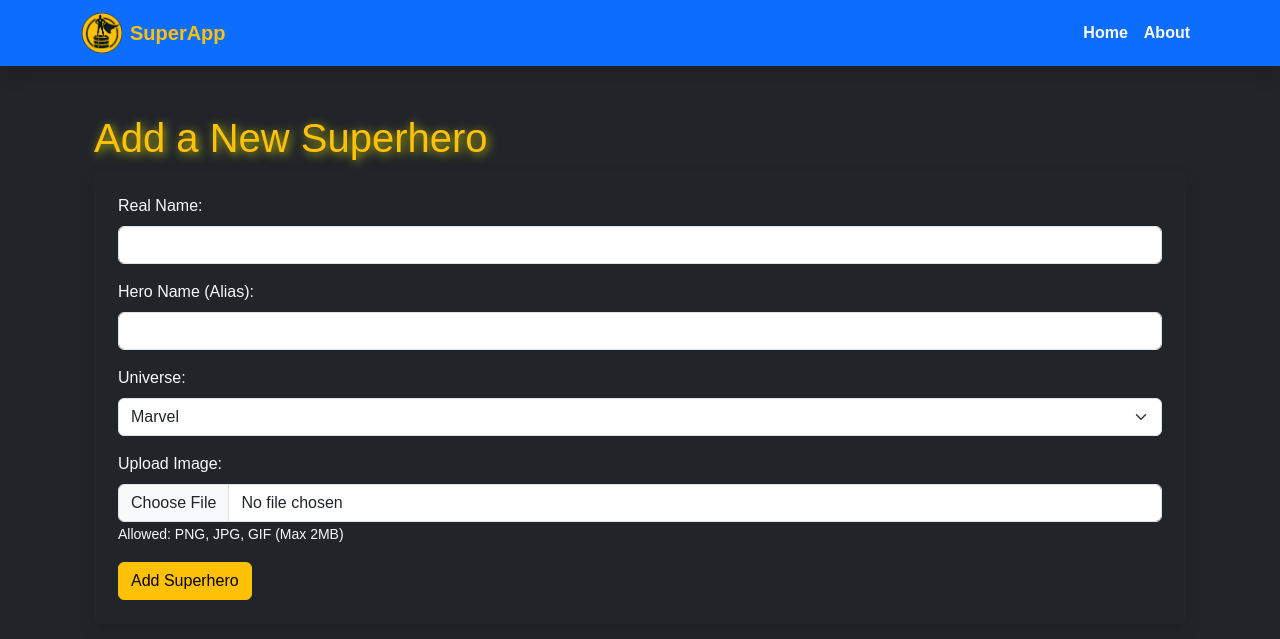
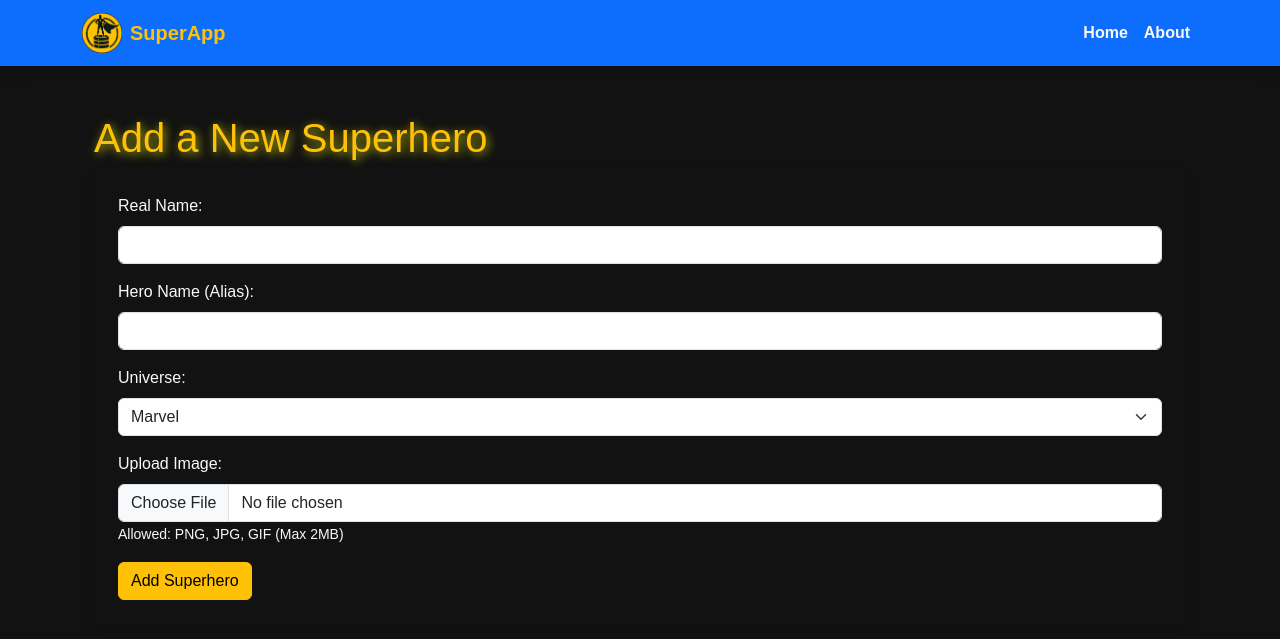
Before and after one commit to miketeachestech/example-superhero-flask-crud-pwa, a Flask app: page /add in a window 1280 px wide. Shown: the top 639 px of the page. Run offline with Flask 3, Linux system fonts and the light colour scheme.

Commit message:
Made changes to better align with WCAG and improve accessibility score on Chrome Lighthouse.

```diff
--- a/app/static/styles.css
+++ b/app/static/styles.css
@@ -38,3 +38,24 @@ h1, .lead {
 .card:hover {
     transform: scale(1.05);
 }
+
+.text-warning {
+    color: #FFC107 !important; /* Make text more readable */
+}
+
+.bg-dark {
+    background-color: #121212 !important; /* Darker for better contrast */
+}
+
+.bg-secondary {
+    background-color: #252525 !important; /* Darker for better contrast */
+}
+
+.btn-warning {
+    color: #000 !important; /* Ensure buttons are readable */
+}
+
+button:focus, a:focus, input:focus {
+    outline: 2px solid #FFC107;  /* Gold outline for better visibility */
+    outline-offset: 2px;
+}
--- a/app/templates/add_superhero.html
+++ b/app/templates/add_superhero.html
@@ -2,24 +2,27 @@
 
 {% block content %}
 <div class="container">
-    <h1 class="text-warning">Add a New Superhero</h1>
+    <h1 class="text-warning" aria-label="Add a New Superhero Page">Add a New Superhero</h1>
 
-    <form method="POST" action="{{ url_for('main.add_superhero') }}" enctype="multipart/form-data" class="bg-dark p-4 rounded shadow">
+    <form method="POST" action="{{ url_for('main.add_superhero') }}" enctype="multipart/form-data" class="bg-dark p-4 rounded shadow" aria-labelledby="add-superhero-form">
         <input type="hidden" name="csrf_token" value="{{ csrf_token() }}">
+
+        <fieldset id="add-superhero-form">
+            <legend class="text-light visually-hidden">Enter new superhero details</legend>
 
             <div class="mb-3">
                 <label for="name" class="form-label text-light">Real Name:</label>
-            <input type="text" class="form-control" id="name" name="name" required minlength="2" maxlength="100">
+                <input type="text" class="form-control" id="name" name="name" required minlength="2" maxlength="100" aria-label="Enter the real name of the superhero">
             </div>
 
             <div class="mb-3">
                 <label for="alias" class="form-label text-light">Hero Name (Alias):</label>
-            <input type="text" class="form-control" id="alias" name="alias" required minlength="2" maxlength="100">
+                <input type="text" class="form-control" id="alias" name="alias" required minlength="2" maxlength="100" aria-label="Enter the superhero alias">
             </div>
 
             <div class="mb-3">
                 <label for="universe" class="form-label text-light">Universe:</label>
-            <select class="form-select" id="universe" name="universe" required>
+                <select class="form-select" id="universe" name="universe" required aria-label="Select the superhero universe">
                     <option value="Marvel">Marvel</option>
                     <option value="DC">DC</option>
                     <option value="Other">Other</option>
@@ -28,11 +31,12 @@
 
             <div class="mb-3">
                 <label for="image" class="form-label text-light">Upload Image:</label>
-            <input type="file" class="form-control" id="image" name="image" accept="image/png, image/jpg, image/jpeg, image/gif">
-            <small class="text-light">Allowed: PNG, JPG, GIF (Max 2MB)</small>
+                <input type="file" class="form-control" id="image" name="image" accept="image/png, image/jpg, image/jpeg, image/gif" aria-describedby="image-info" aria-label="Upload an image for the superhero">
+                <small class="text-light" id="image-info">Allowed: PNG, JPG, GIF (Max 2MB)</small>
             </div>
 
-        <button type="submit" class="btn btn-warning">Add Superhero</button>
+            <button type="submit" class="btn btn-warning" aria-label="Submit the new superhero form">Add Superhero</button>
+        </fieldset>
     </form>
 </div>
 {% endblock %}
--- a/app/templates/base.html
+++ b/app/templates/base.html
@@ -20,7 +20,7 @@
         <div class="container">
             <!-- Logo & Brand (using Flexbox to align them) -->
             <a class="navbar-brand d-flex align-items-center fw-bold text-warning" href="{{ url_for('main.home') }}">
-                <img src="{{ url_for('static', filename='logo.png') }}" alt="Logo" width="40" height="40" class="me-2">
+                <img src="{{ url_for('static', filename='logo.png') }}" alt="SuperApp Logo" width="40" height="40" class="me-2">
                 <span>SuperApp</span>
             </a>
 
```
Also changed, not shown: app/templates/edit_superhero.html (+12 -8 lines), app/templates/home.html (+7 -7 lines). Lines whose indentation alone changed are shown as unchanged.
